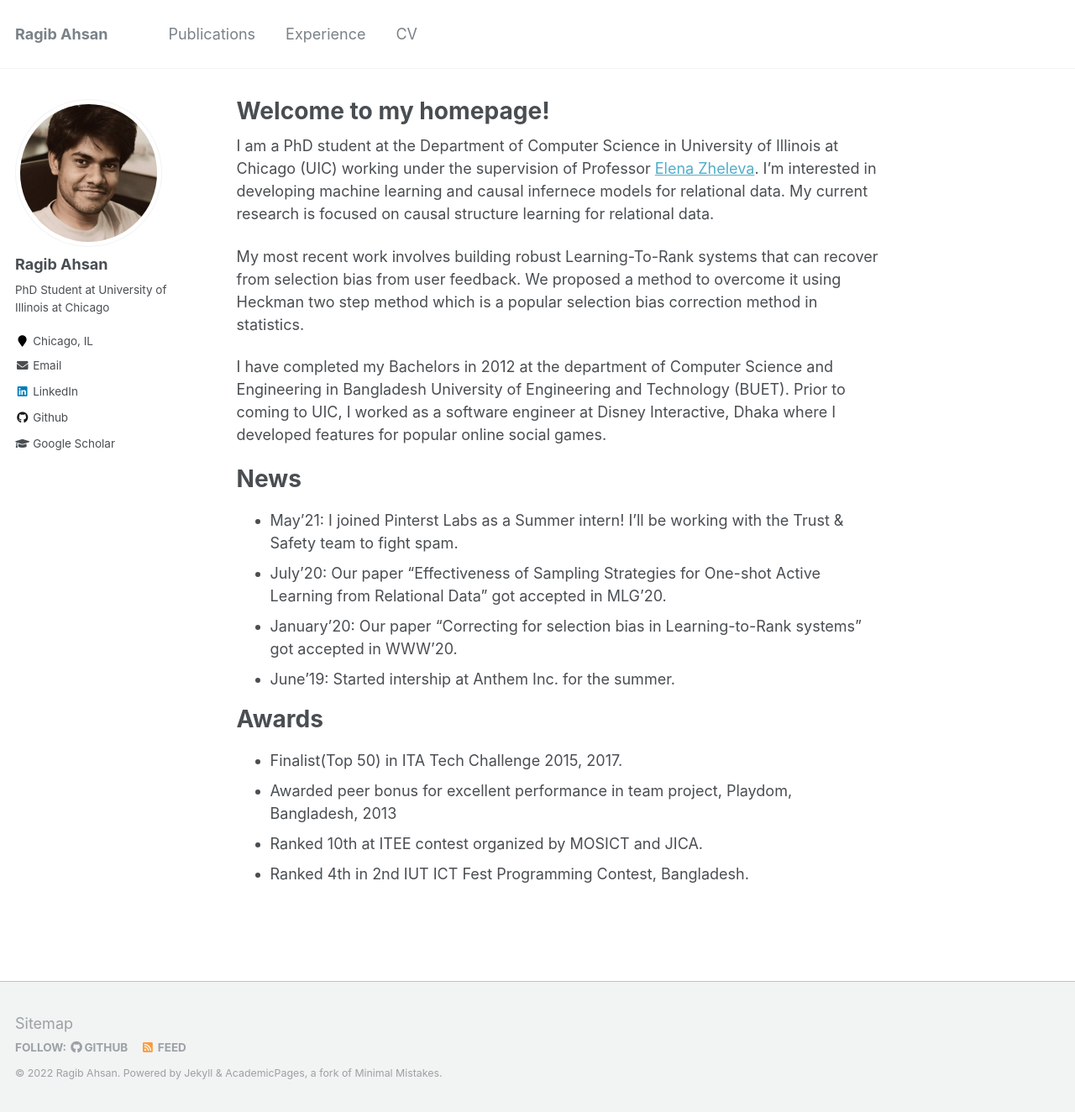
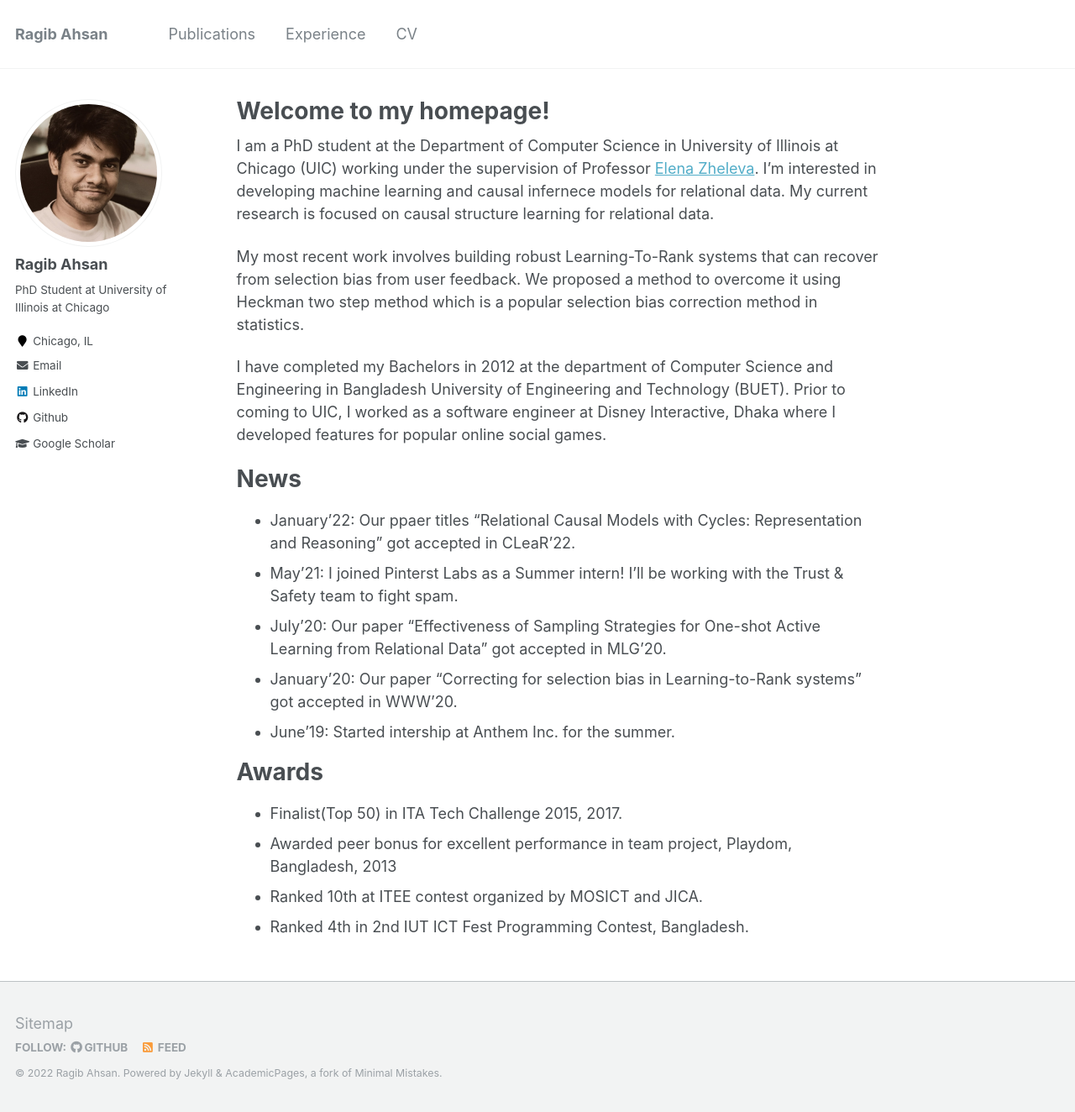
Before and after one commit to ragib06/ragib06.github.io, a Jekyll site: the page built from _pages/about.md, in a window 1280 px wide and 1324 px high. Shown: the whole window at 84% size. Built offline with Jekyll 4.4.1, drawn with Linux system fonts in a browser that asks for light colours.

Commit message:
Update about.md

```diff
--- a/_pages/about.md
+++ b/_pages/about.md
@@ -19,6 +19,7 @@ I have completed my Bachelors in 2012 at the department of Computer Science and
 News
 ======
 
+- January'22: Our ppaer titles "Relational Causal Models with Cycles: Representation and Reasoning" got accepted in CLeaR'22.
 - May'21: I joined Pinterst Labs as a Summer intern! I'll be working with the Trust & Safety team to fight spam.
 - July'20: Our paper "Effectiveness of Sampling Strategies for One-shot Active Learning from Relational Data" got accepted in MLG'20.
 - January'20: Our paper "Correcting for selection bias in Learning-to-Rank systems" got accepted in WWW'20.
```
